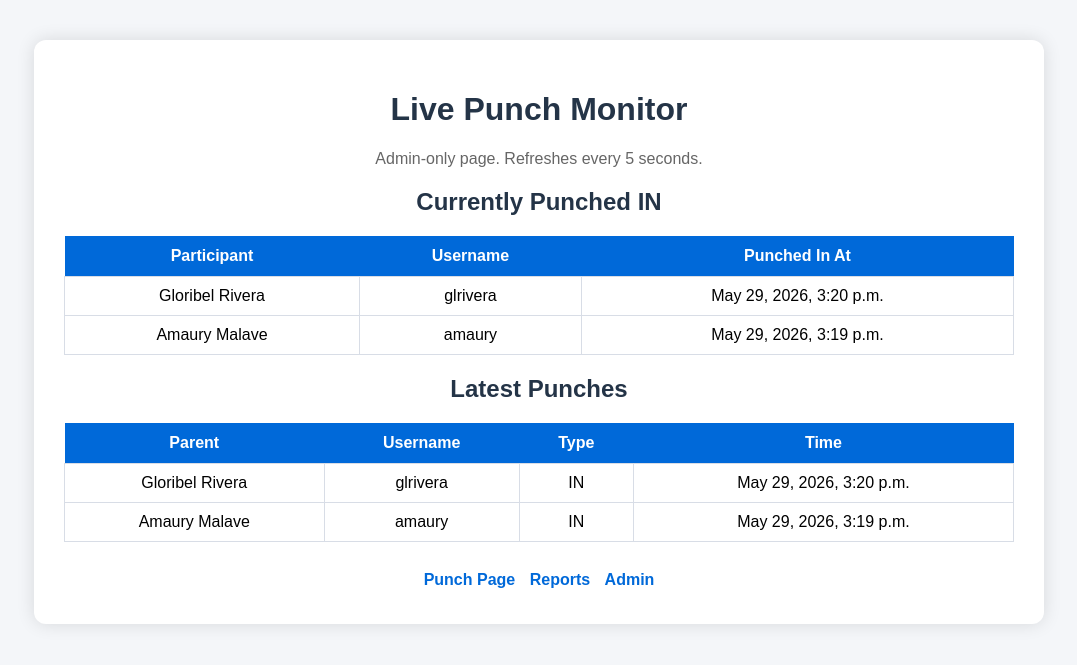
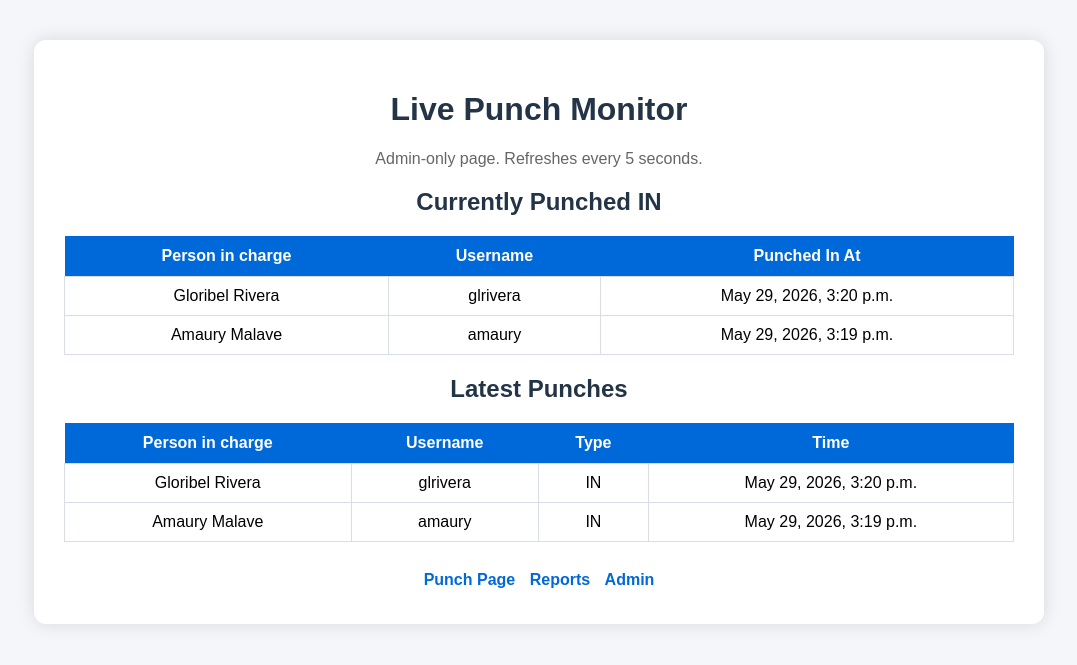
Before and after one commit to ijvergara-sudo/punchsystem, a Django app: page /live/ in a window 1280 px wide. Shown: the top 665 px of the page, without its empty margins (101-1178 px from the left). Run offline with Django 4.2, Linux system fonts and the light colour scheme; a user stored in the database is signed in; data comes from the database, SQL or seed files in the repository.

```diff
--- a/attendance/templates/attendance/live_punches.html
+++ b/attendance/templates/attendance/live_punches.html
@@ -18,7 +18,7 @@
 
     <table>
         <tr>
-            <th>Participant</th>
+            <th>Person in charge</th>
             <th>Username</th>
             <th>Punched In At</th>
         </tr>
@@ -40,7 +40,7 @@
 
     <table>
         <tr>
-            <th>Parent</th>
+            <th>Person in charge</th>
             <th>Username</th>
             <th>Type</th>
             <th>Time</th>
--- a/attendance/templates/attendance/punch.html
+++ b/attendance/templates/attendance/punch.html
@@ -11,7 +11,7 @@
 <div class="container">
 	<table border=0>
 	<tr>
-	<td class="uagmheader" background="#ff0a0a" color="#fff">
+	<td>
 
 		<h1> UAGM Preengineering experience</h1>
 		<br>
--- a/attendance/templates/attendance/reports.html
+++ b/attendance/templates/attendance/reports.html
@@ -14,7 +14,7 @@
     <table>
         <tr>
             <th>Username</th>
-            <th>Full Name Stored</th>
+            <th>Person in charge</th>
             <th>Type</th>
             <th>Time</th>
         </tr>
```
